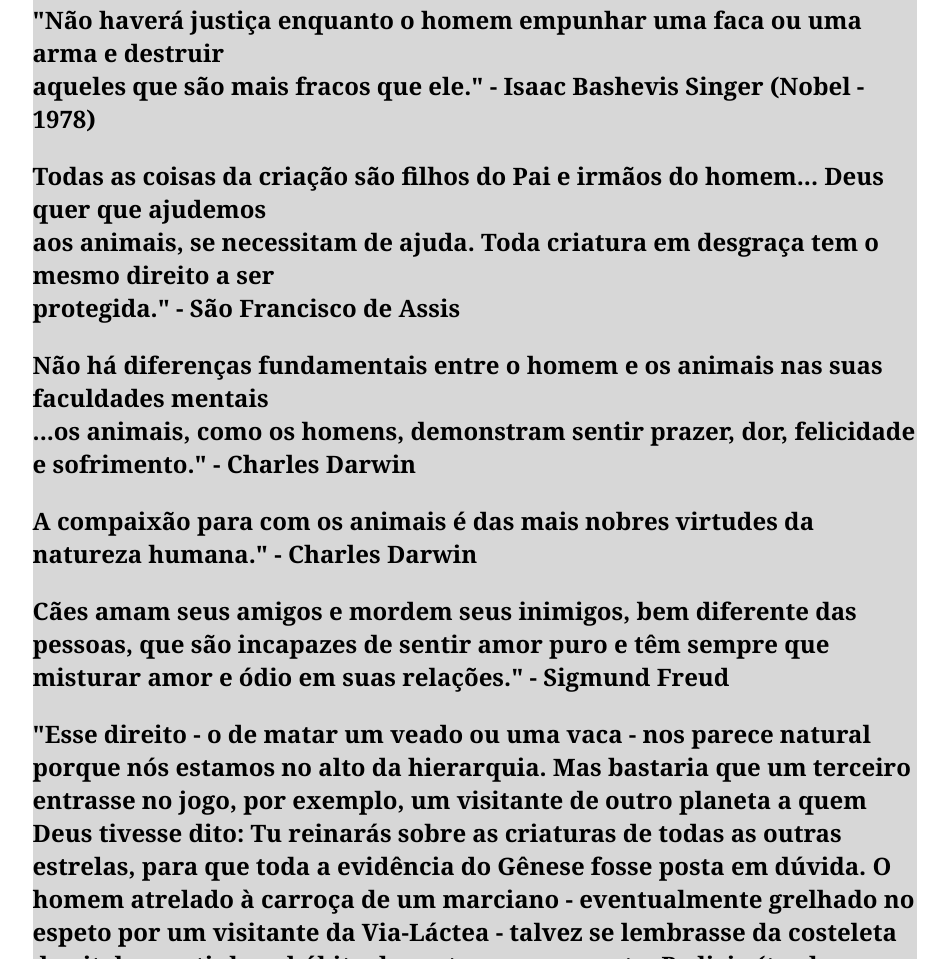
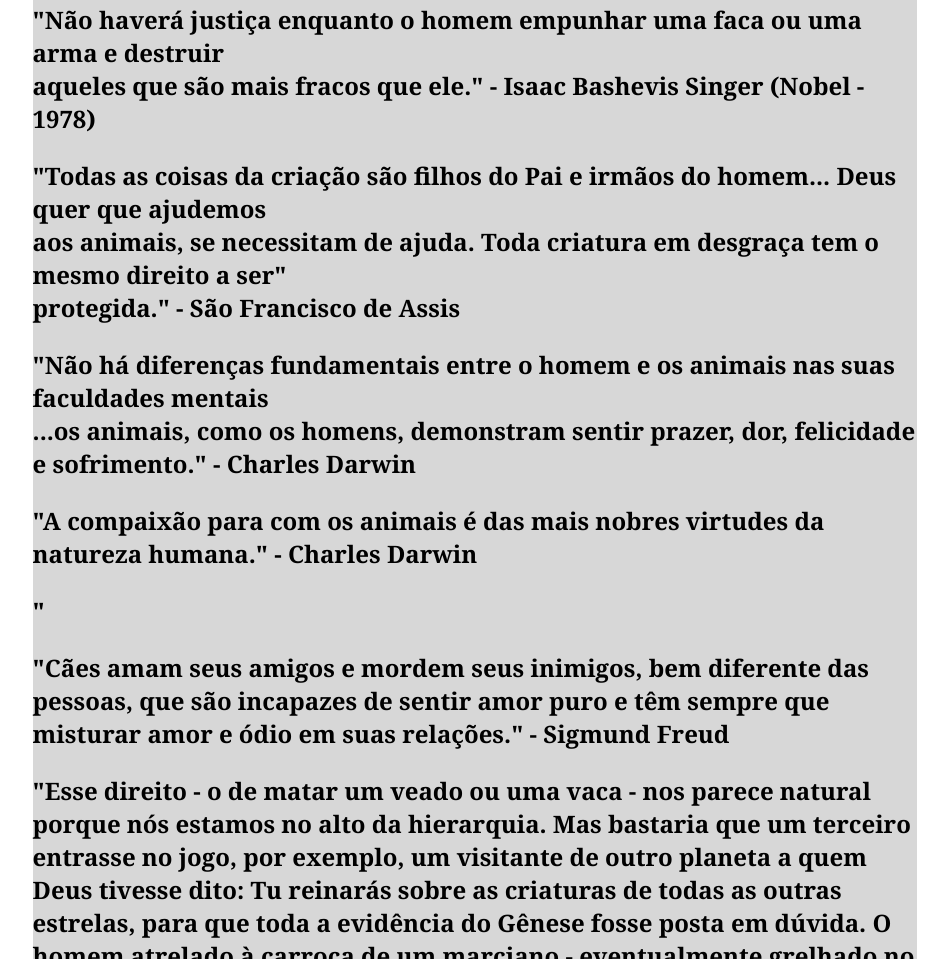
Before and after one commit to Vanessa349455/BDWEB-ANIMALS, a plain HTML site: page index.html in a window 1280 px wide. Shown: the part 1360-2319 px from the top of the page, without its empty margins (165-1113 px from the left). Drawn offline with Linux system fonts and the light colour scheme.

Commit message:
Update index.html

```diff
--- a/index.html
+++ b/index.html
@@ -150,13 +150,13 @@ text-align:right;
 
 <p>"Não haverá justiça enquanto o homem empunhar uma faca ou uma arma e destruir<br /> aqueles que são mais fracos que ele." - Isaac Bashevis Singer (Nobel - 1978)</p>
 
-<p>Todas as coisas da criação são filhos do Pai e irmãos do homem... Deus quer que ajudemos<br /> aos animais, se necessitam de ajuda. Toda criatura em desgraça tem o mesmo direito a ser<br /> protegida.&quot; - São Francisco de Assis</p>
+<p>"Todas as coisas da criação são filhos do Pai e irmãos do homem... Deus quer que ajudemos<br /> aos animais, se necessitam de ajuda. Toda criatura em desgraça tem o mesmo direito a ser"<br /> protegida.&quot; - São Francisco de Assis</p>
 
-<p>Não há diferenças fundamentais entre o homem e os animais nas suas faculdades mentais<br />...os animais, como os homens, demonstram sentir prazer, dor, felicidade e sofrimento.&quot; - Charles Darwin</p>
+<p>"Não há diferenças fundamentais entre o homem e os animais nas suas faculdades mentais<br />...os animais, como os homens, demonstram sentir prazer, dor, felicidade e sofrimento." - Charles Darwin</p>
 
-<p>A compaixão para com os animais é das mais nobres virtudes da natureza humana.&quot; - Charles Darwin</p>
-
-<p>Cães amam seus amigos e mordem seus inimigos, bem diferente das pessoas, que são incapazes de sentir amor puro e têm sempre que misturar amor e ódio em suas relações.&quot; - Sigmund Freud</p>
+<p>"A compaixão para com os animais é das mais nobres virtudes da natureza humana." - Charles Darwin</p>
+"
+<p>"Cães amam seus amigos e mordem seus inimigos, bem diferente das pessoas, que são incapazes de sentir amor puro e têm sempre que misturar amor e ódio em suas relações." - Sigmund Freud</p>
 
 <p>"Esse direito - o de matar um veado ou uma vaca - nos parece natural porque nós estamos no alto da hierarquia. Mas bastaria que um terceiro entrasse no jogo, por exemplo, um visitante de outro planeta a quem Deus tivesse dito: Tu reinarás sobre as criaturas de todas as outras estrelas, para que toda a evidência do Gênese fosse posta em dúvida. O homem atrelado à carroça de um marciano - eventualmente grelhado no espeto por um visitante da Via-Láctea - talvez se lembrasse da costeleta de vitela que tinha o hábito de cortar em seu prato. Pediria (tarde demais), desculpas à vaca." - Milan Kundera</p>
 </div>
```
